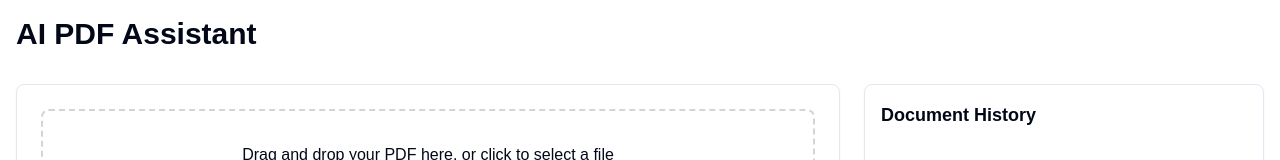
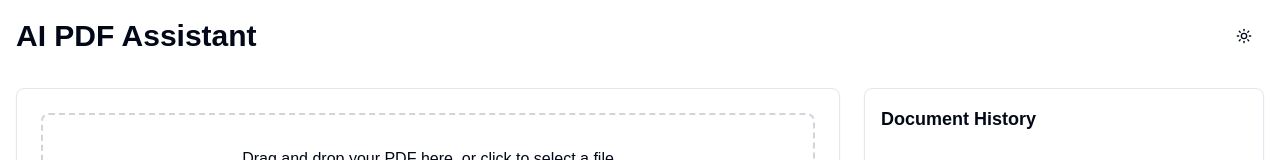
Before and after one commit to fgbyte/assistant-pdf, a Next.js app: page / in a window 1280 px wide. Shown: the top 160 px of the page. Built offline with nearby package versions, Linux system fonts and the light colour scheme.

Commit message:
add: dark mode with a theme toggle

```diff
--- a/package.json
+++ b/package.json
@@ -20,6 +20,7 @@
     "langchain": "^0.3.15",
     "lucide-react": "^0.475.0",
     "next": "15.1.6",
+    "next-themes": "^0.4.4",
     "pdf-parse": "^1.1.1",
     "react": "^19.0.0",
     "react-dom": "^19.0.0",
--- a/src/app/layout.tsx
+++ b/src/app/layout.tsx
@@ -1,6 +1,7 @@
 import type { Metadata } from "next";
 import { Geist, Geist_Mono } from "next/font/google";
 import "./globals.css";
+import { ThemeProvider } from "@/components/theme-provider";
 
 const geistSans = Geist({
 	variable: "--font-geist-sans",
@@ -27,7 +28,14 @@
 			<body
 				className={`${geistSans.variable} ${geistMono.variable} antialiased`}
 			>
-				{children}
+				<ThemeProvider
+					attribute="class"
+					defaultTheme="system"
+					enableSystem
+					disableTransitionOnChange
+				>
+					{children}
+				</ThemeProvider>
 			</body>
 		</html>
 	);
--- a/src/app/page.tsx
+++ b/src/app/page.tsx
@@ -2,6 +2,7 @@
 
 import ChatInterface from "@/components/ChatInterface";
 import { DocumentHistory } from "@/components/DocumentHistory";
+import { ThemeToggle } from "@/components/theme-toggle";
 import { Button } from "@/components/ui/button";
 import { Card } from "@/components/ui/card";
 import type { DocumentMetadata } from "@/lib/types";
@@ -116,7 +117,9 @@
 		<div className="container mx-auto p-4">
 			<div className="flex justify-between items-center mb-8">
 				<h1 className="text-3xl font-bold">AI PDF Assistant</h1>
-				<div>{/* TODO: Add theme toggle */}</div>
+				<div>
+					<ThemeToggle />
+				</div>
 			</div>
 			<div className="grid grid-cols-1 md:grid-cols-3 gap-6">
 				<div className="md:col-span-2">
--- /dev/null
+++ b/src/components/theme-provider.tsx
@@ -0,0 +1,11 @@
+"use client";
+
+import { ThemeProvider as NextThemesProvider } from "next-themes";
+import type * as React from "react";
+
+export function ThemeProvider({
+	children,
+	...props
+}: React.ComponentProps<typeof NextThemesProvider>) {
+	return <NextThemesProvider {...props}>{children}</NextThemesProvider>;
+}
--- /dev/null
+++ b/src/components/theme-toggle.tsx
@@ -0,0 +1,22 @@
+"use client";
+
+import { Button } from "@/components/ui/button";
+import { Moon, Sun } from "lucide-react";
+import { useTheme } from "next-themes";
+import * as React from "react";
+
+export function ThemeToggle() {
+	const { theme, setTheme } = useTheme();
+
+	return (
+		<Button
+			variant="ghost"
+			size="icon"
+			onClick={() => setTheme(theme === "light" ? "dark" : "light")}
+		>
+			<Sun className="h-[1.2rem] w-[1.2rem] rotate-0 scale-100 transition-all dark:-rotate-90 dark:scale-0" />
+			<Moon className="absolute h-[1.2rem] w-[1.2rem] rotate-90 scale-0 transition-all dark:rotate-0 dark:scale-100" />
+			<span className="sr-only">Toggle theme</span>
+		</Button>
+	);
+}
```
Also changed, not shown: 1 other file (tests, documents, lock files or other folders).
